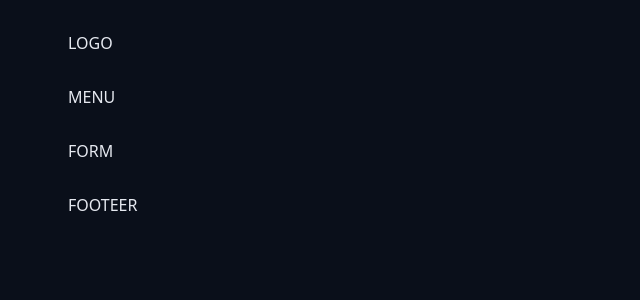
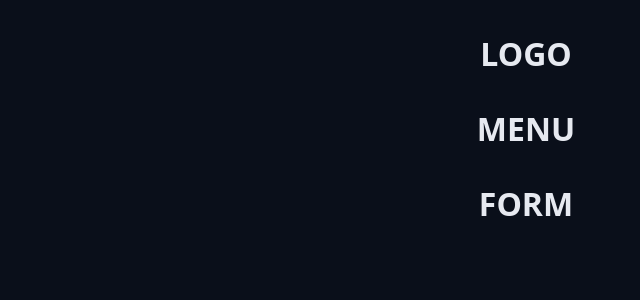
Before and after one commit to nandin-ndn/cronos-pomodoro, a React (Vite) app: page / in a window 1280 px wide. Shown: the top 300 px of the page, without its empty margins (114-754 px from the left). Built offline with nearby package versions, Linux system fonts and the light colour scheme.

Commit message:
20. Movendo o Container para seu próprio React Component

```diff
--- a/src/App.tsx
+++ b/src/App.tsx
@@ -1,42 +1,26 @@
 import './/styles/theme.css';
 import './/styles/global.css';
+import { Container } from './components/Container';
+import { Heading } from './components/Heading';
 
 
 export function App() {
 
   return (
   <>
-  <div className="container">
-    <div className="content">
-      <section>
-       LOGO
-      </section>
-    </div>
-  </div>
+  <Container>
+    <Heading>LOGO</Heading>
+  </Container>
 
-  <div className="container">
-    <div className="content">
-      <section>
-       MENU
-      </section>
-    </div>
-  </div>
+  <Container>
+    <Heading>MENU</Heading>
+  </Container>
 
-  <div className="container">
-    <div className="content">
-      <section>
-       FORM
-      </section>
-    </div>
-  </div>
+  <Container>
+    <Heading>FORM</Heading>
+  </Container>
 
-  <div className="container">
-    <div className="content">
-      <section>
-       FOOTEER
-      </section>
-    </div>
-  </div>
+
   </>
-  )
+  );
 }
--- /dev/null
+++ b/src/components/Container.module.css
@@ -0,0 +1,10 @@
+.container-fluid{
+  max-width: auto;
+}
+.container{
+  max-width: 98rem;
+  margin: 0 auto;
+}
+.content {
+  margin: 3.2rem;
+}
--- /dev/null
+++ b/src/components/Container.tsx
@@ -0,0 +1,13 @@
+import styles from './Container.module.css';
+type ContainerProps = {
+  children: React.ReactNode;
+};
+export function Container ({children}: ContainerProps) {
+ return (
+   <div className={styles.container}>
+    <div className={styles.content}>
+     {children}
+    </div>
+  </div>
+ )
+}
--- a/src/styles/global.css
+++ b/src/styles/global.css
@@ -12,13 +12,3 @@
  background: var(--gray-900);
  color: var(--text-default);
 }
-.container-fluid{
-  max-width: auto;
-}
-.container{
-  max-width: 98rem;
-  margin: 0 auto;
-}
-.content {
-  margin: 3.2rem;
-}
```
